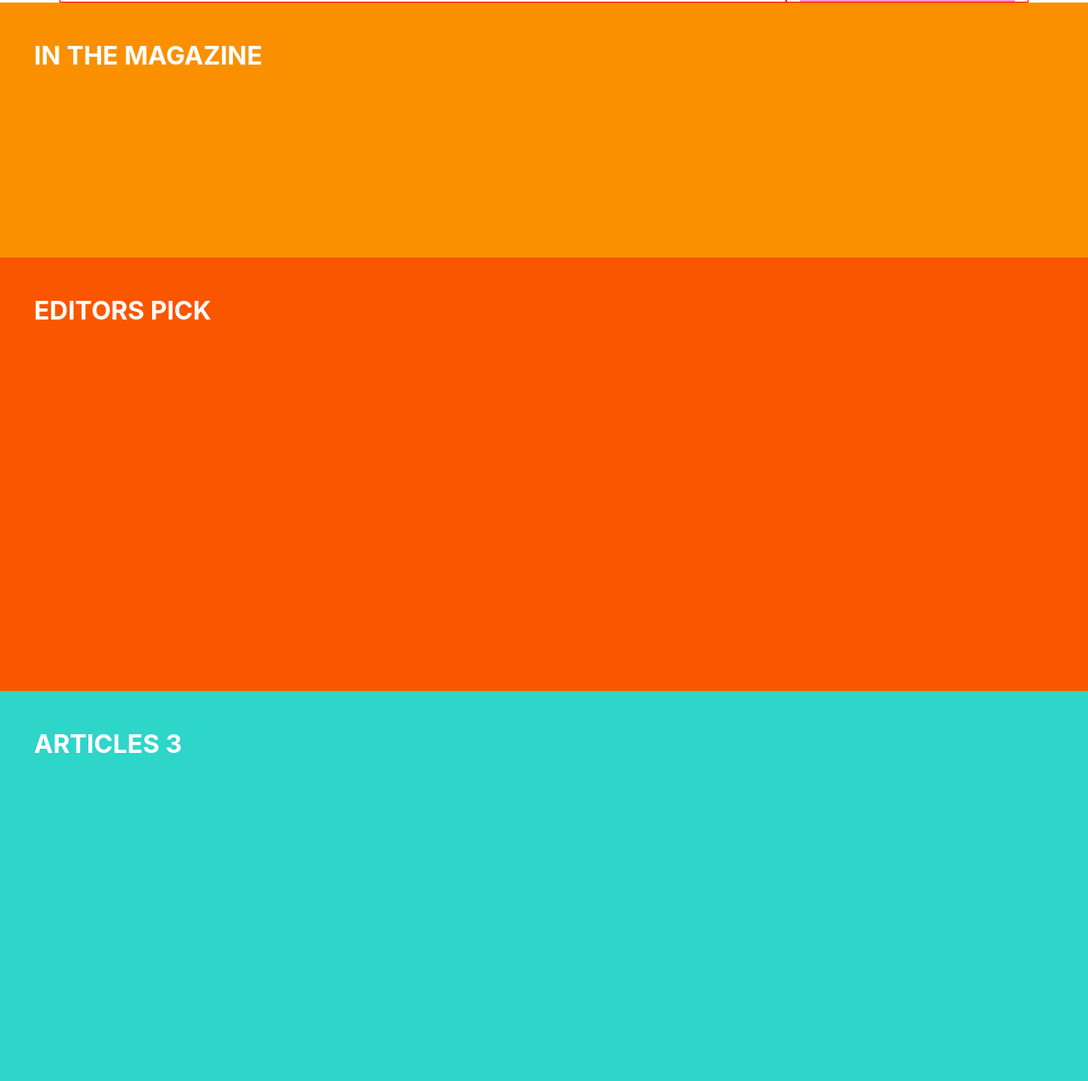
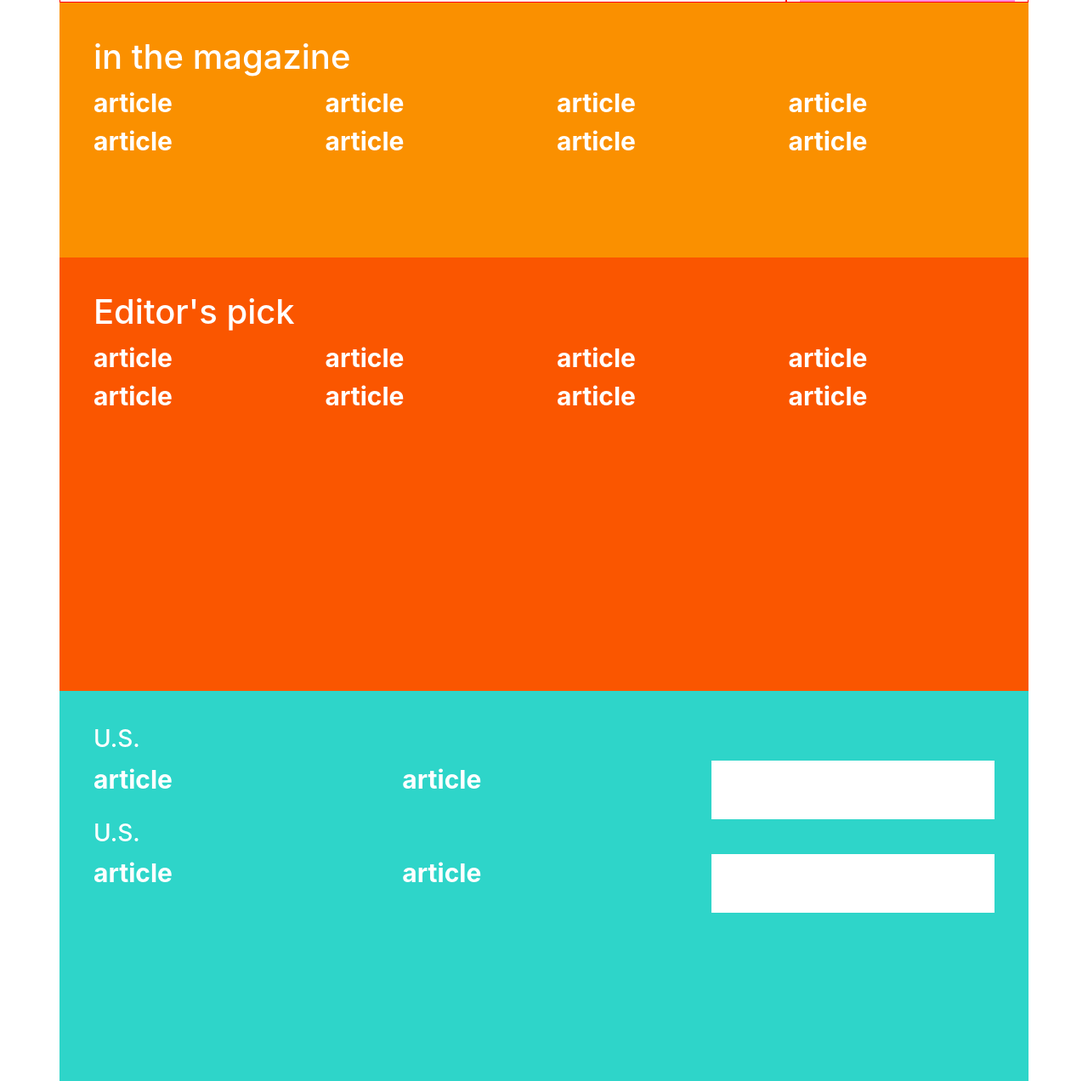
Before and after one commit to yoko-vicky/newsweek-clone, a website: page index.html in a window 1280 px wide. Shown: the part 1525-2797 px from the top of the page at 85% size. Drawn offline with nearby package versions, Linux system fonts and the light colour scheme.

Commit message:
Add some elements index file
Add in the magazine, editor's pick, promotion and footer

```diff
--- a/assets/styles/style.css
+++ b/assets/styles/style.css
@@ -48,9 +48,9 @@ main,
 #featured-stories,
 #the-debate,
 #opinion,
-#articles-1,
-#more-stories,
-#my-turn,
+.articles-1,
+.more-stories,
+.my-turn,
 #articles-2,
 #in-the-magazine,
 #editors-pick,
@@ -77,15 +77,15 @@ main,
   background-color: #32c5ff;
   min-height: 15em;
 }
-#articles-1 {
+.articles-1 {
   background-color: #6dd400;
   min-height: 20em;
 }
-#more-stories {
+.more-stories {
   background-color: #b620e0;
   min-height: 20em;
 }
-#my-turn {
+.my-turn {
   background-color: #ff00b9;
 }
 #articles-2 {
--- a/index.html
+++ b/index.html
@@ -70,38 +70,47 @@
 
       <div class="container">
         <div class="row">
-          <div class="col-12 col-md-9" style="border:1px solid red;">
+          <div class="col-12 col-lg-9" style="border:1px solid red;">
 
             <div class="row">
-                <div class="col-12 col-md-5">
+              <div class="col-12 col-md-5 order-1 order-md-0">
                 <section id="featured-stories">
                   FEATURED STORIES
                 </section>
-                  <div id="articles-1">
+                <div class="d-none d-md-block articles-1">
                   ARTICLES-1
                 </div>
               </div>
-                <div class="col-12 col-md-7">
+              <div class="col-12 col-md-7 order-0 order-md-1">
                 <section id="top-story">
                   TOP STORY
                 </section>
-                  <section id="my-turn" class="d-none d-md-block">
+                <section class="d-none d-md-block my-turn">
                   MY TURN
                 </section>
-                  <section id="more-stories" class="d-none d-md-block">
+                <section class="d-none d-md-block more-stories">
                   MORE STORIES
                 </section>
               </div>
             </div>
 
           </div>
-          <div class="col-12 col-md-3" style="border:1px solid red;">
+          <div class="col-12 col-lg-3" style="border:1px solid red;">
             <section id="the-debate">
               THE DEBATE
             </section>
             <!-- opinion -->
             <section id="opinion">
               OPINION
+            </section>
+            <div class="d-md-none articles-1">
+              ARTICLES-1
+            </div>
+            <section class="d-md-none more-stories">
+              MORE STORIES
+            </section>
+            <section class="d-md-none my-turn">
+              MY TURN
             </section>
             <div id="articles-2">
               ARTICLES 2
@@ -111,45 +120,118 @@
       </div>
 
 
+      <section class="container" id="in-the-magazine">
+        <h1>in the magazine</h1>
+        <div class="row">
+          <div class="col-12 col-md-3">
+            article
+          </div>
+          <div class="col-12 col-md-3">
+            article
+          </div>
+          <div class="col-12 col-md-3">
+            article
+          </div>
+          <div class="col-12 col-md-3">
+            article
+          </div>
+          <div class="col-12 col-md-3">
+            article
+          </div>
+          <div class="col-12 col-md-3">
+            article
+          </div>
+          <div class="col-12 col-md-3">
+            article
+          </div>
+          <div class="col-12 col-md-3">
+            article
+          </div>
+        </div>
+      </section>
 
 
-      <div id="top-contents-wrapper">
-        <!-- top story -->
+      <section class="container" id="editors-pick">
+        <h1>Editor's pick</h1>
+        <div class="row">
+          <div class="col-12 col-md-6 col-lg-3">article</div>
+          <div class="col-12 col-md-6 col-lg-3">article</div>
+          <div class="col-12 col-md-6 col-lg-3">article</div>
+          <div class="col-12 col-md-6 col-lg-3">article</div>
+          <div class="col-12 col-md-6 col-lg-3">article</div>
+          <div class="col-12 col-md-6 col-lg-3">article</div>
+          <div class="col-12 col-md-6 col-lg-3">article</div>
+          <div class="col-12 col-md-6 col-lg-3">article</div>
+        </div>
+      </section>
 
-        <!-- featured story -->
-
-        <!-- the debate -->
-
-        <!-- article group 1 -->
-
-        <!-- more stories -->
-
-        <!-- my turn -->
-
-        <!-- article group 2 -->
-
+      <div id="articles-3" class="d-none d-lg-block container">
+        <section class="article-3">
+          <h3>U.S.</h3>
+          <div class="row">
+            <div class="col-8">
+              <div class="row">
+                <div class="col-6">article</div>
+                <div class="col-6">article</div>
+              </div>
+            </div>
+            <div class="col-4">
+              <ul class="list-group list-group-flush">
+                <li class="list-group-item d-flex">
+                  image content
+                </li>
+              </ul>
+            </div>
+          </div>
+        </section>
+        <section class="article-3">
+          <h3>U.S.</h3>
+          <div class="row">
+            <div class="col-8">
+              <div class="row">
+                <div class="col-6">article</div>
+                <div class="col-6">article</div>
+              </div>
+            </div>
+            <div class="col-4">
+              <ul class="list-group list-group-flush">
+                <li class="list-group-item d-flex">
+                  image content
+                </li>
+              </ul>
+            </div>
+          </div>
+        </section>
       </div>
 
-      <section id="in-the-magazine">
-        IN THE MAGAZINE
-      </section>
-
-      <section id="editors-pick">
-        EDITORS PICK
-      </section>
-
-      <div id="articles-3">
-        ARTICLES 3
+      <div id="promotion" class="container">
+        <div class="row">
+          <div class="col-8">
+            <h3>Subscribe</h3>
           </div>
-
-      <div id="promotion">
-        PROMOTION
+          <div class="col-4">
+            <h3>Newsletter</h3>
+          </div>
+        </div>
       </div>
 
     </main>
     <!-- footer -->
-    <footer class="main-footer">
-      FOOTER
+    <footer class="main-footer container">
+      <div class="row">
+        <div class="col-6">Newsweek logo</div>
+        <div class="col-6">icons</div>
+      </div>
+      <div class="row">
+        <div class="col-12">
+          Editions
+        </div>
+      </div>
+      <div class="row">
+        <div class="col-12">
+          links
+        </div>
+      </div>
     </footer>
   </div>
 
```
Lines whose indentation alone changed are shown as unchanged.
